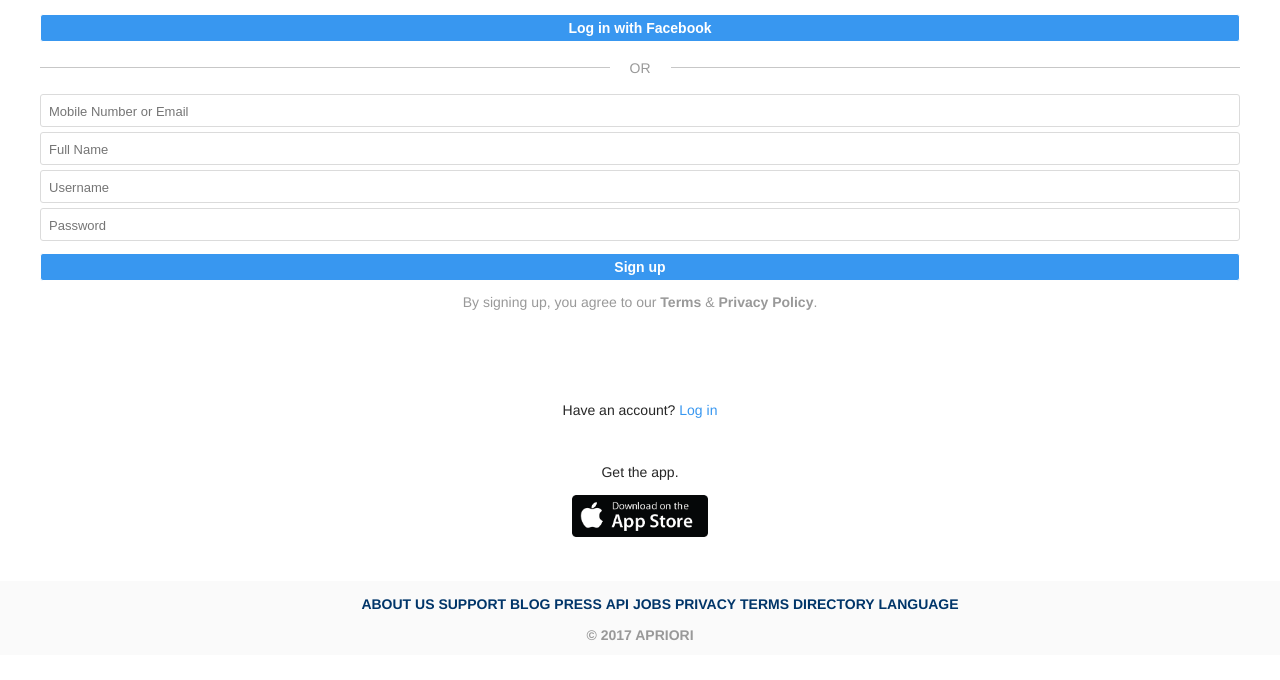
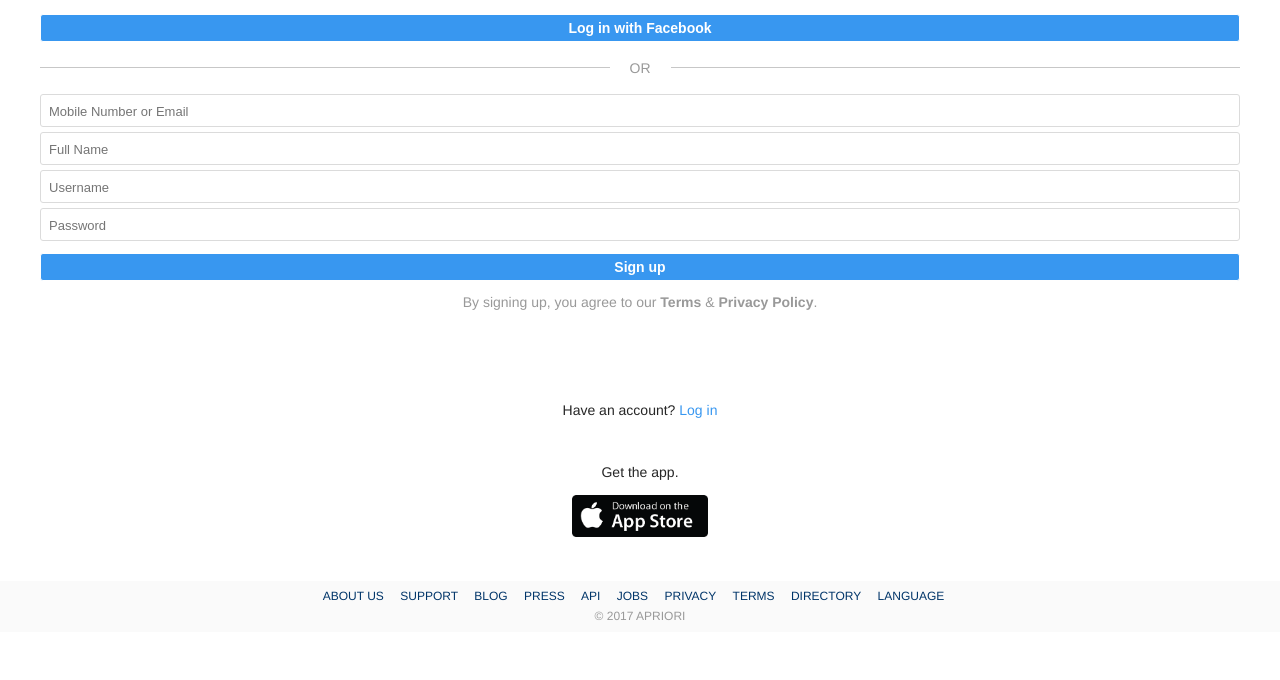
Before and after one commit to aprioriO/insta-app, a plain HTML site: page signup.html in a window 1280 px wide. Shown: the part 112-792 px from the top of the page. Drawn offline with Linux system fonts and the light colour scheme.

Commit message:
finish footer style

```diff
--- a/styles/main.css
+++ b/styles/main.css
@@ -124,15 +124,18 @@ footer {
   background-color: #FAFAFA;
 
   width: 100%;
-  padding-top: 1px;
-  padding-bottom: 11px;
-
+  padding: 7px 0;
   text-transform: uppercase;
-  font-weight: bold;
-
+  font-size: 12px;
+}
+footer ul {
+  list-style-type: none;
+  margin: 0;
+  padding: 0;
 }
 footer li {
   display: inline-block;
+  margin: 0 13px 3px 0;
 }
 footer a {
   color: #003569;
```
